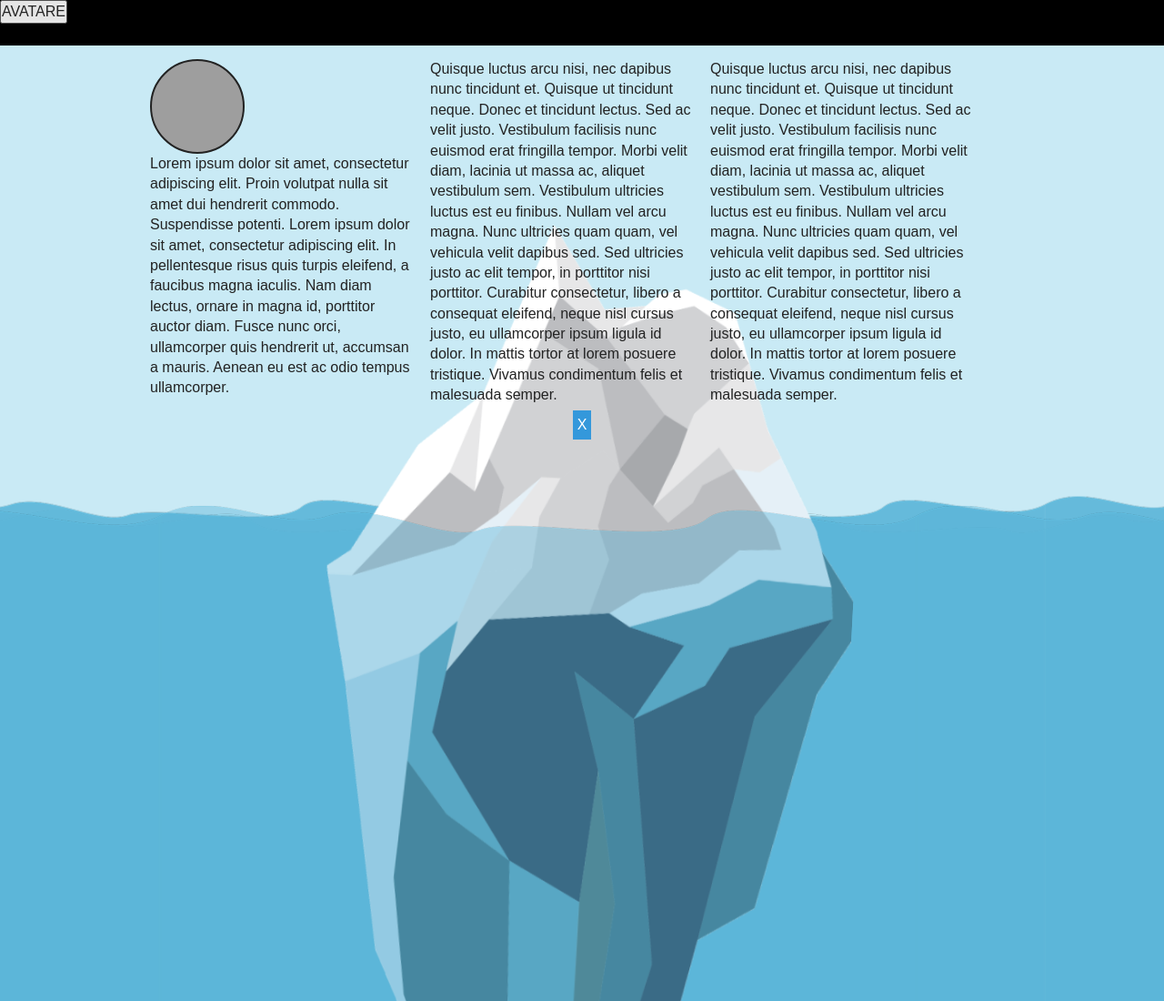
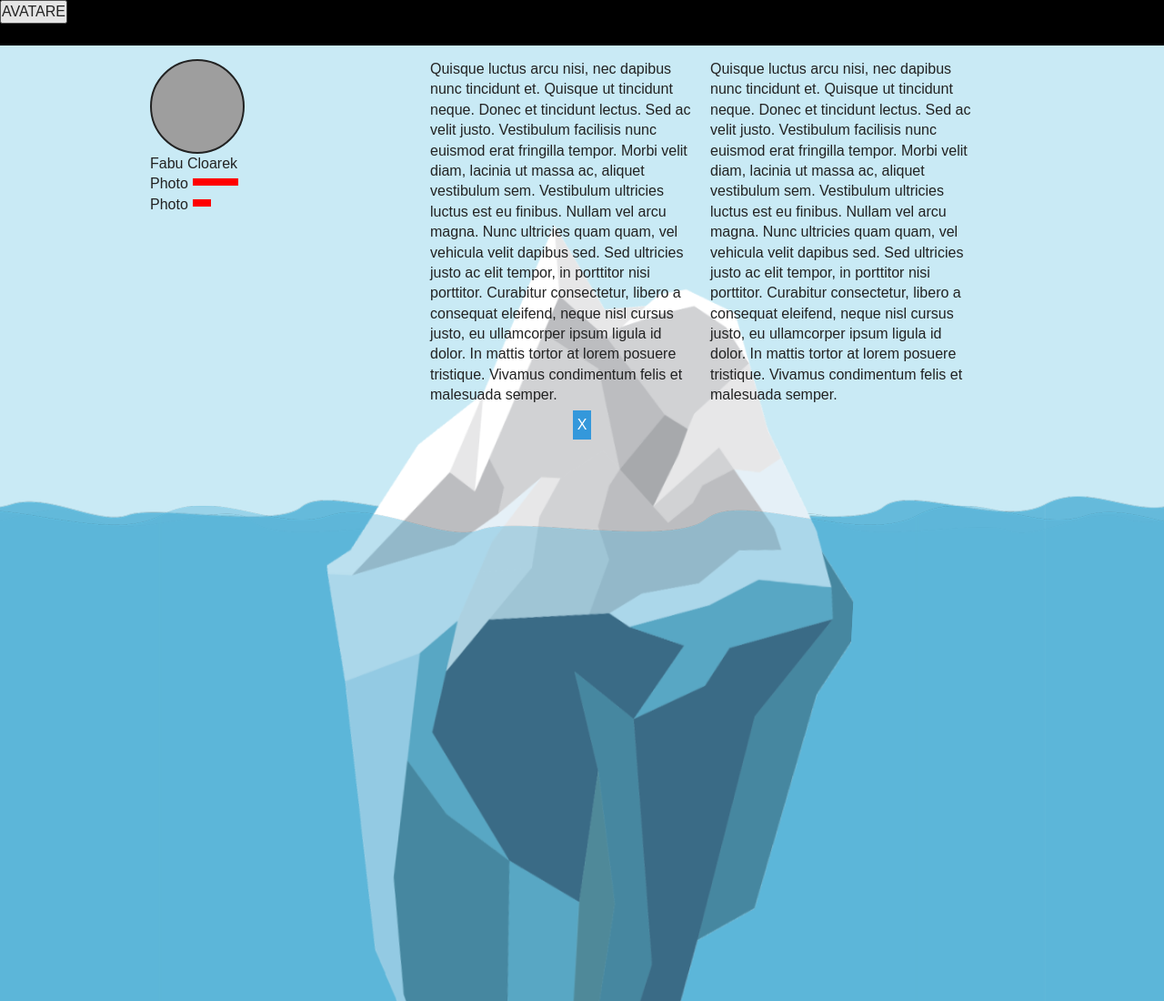
Before and after one commit to MatthieuHarbich-zz/iceberg, a plain HTML site: page contentProfil/index.html in a window 1280 px wide. Shown: the top 1100 px of the page at 91% size. Drawn offline with nearby package versions, Linux system fonts and the light colour scheme; grey boxes are pictures that could not be loaded; files whose address does not match are found by name.

Commit message:
skills design

```diff
--- a/contentProfil/index.html
+++ b/contentProfil/index.html
@@ -30,9 +30,42 @@
         <div id="profilContent">
             <div class="content">
             <div class="col-1">
-                <div class="circular"><img src="http://colouringbook.org/Holidays/Xmas/KITTY/kitty_icon_christmas_xmas_stuffed_animal_coloring_book_colouring-100px.png" alt="" /></div>
+            <div class="circular"><img src="http://colouringbook.org/Holidays/Xmas/KITTY/kitty_icon_christmas_xmas_stuffed_animal_coloring_book_colouring-100px.png" alt="" />
 
-                Lorem ipsum dolor sit amet, consectetur adipiscing elit. Proin volutpat nulla sit amet dui hendrerit commodo. Suspendisse potenti. Lorem ipsum dolor sit amet, consectetur adipiscing elit. In pellentesque risus quis turpis eleifend, a faucibus magna iaculis. Nam diam lectus, ornare in magna id, porttitor auctor diam. Fusce nunc orci, ullamcorper quis hendrerit ut, accumsan a mauris. Aenean eu est ac odio tempus ullamcorper.
+
+            </div>
+
+            <p>Fabu Cloarek</p>
+
+            <!-- addClassJquery width !-->
+
+            <div class="skills">
+
+                    <div class="skillsName">Photo</div>
+                    <div class="skillsSet">
+                    <div class="skills-1"></div>
+                    </div>
+            </div>
+
+               <div class="skills">
+
+                    <div class="skillsName">Photo</div>
+                    <div class="skillsSet">
+                    <div class="skills-2"></div>
+                    </div>
+            </div>
+
+
+            <!--<dl>
+                <dt>Photo</dt><dd></dd>
+                <dt>Design</dt><dd> ***** </dd>
+                <dt>Camera</dt><dd> ***** </dd>
+                <dt>shooping</dt><dd> ***** </dd>
+                <dt>Sport</dt><dd> ***** </dd>
+            </dl>-->
+
+
+
             </div>
             <div class="col-1">
 
--- a/contentProfil/media/fab.css
+++ b/contentProfil/media/fab.css
@@ -82,3 +82,49 @@ nav {
 	opacity: 0;
 	filter: alpha(opacity=0);
 	}
+
+
+
+/**SKILLS**/
+.skills{
+	position: relative;
+	clear: both;
+}
+
+.skillsSet{
+	padding-top: 5px;
+
+}
+.skills-1{
+	float: left;
+	padding-top: 3px;
+	width: 50px;
+	height: 5px;
+	background-color: red;
+	margin-left: 5px;
+}
+
+.skills-2{
+	float: left;
+	padding-top: 3px;
+	width: 20px;
+	height: 5px;
+	background-color: red;
+	margin-left: 5px;
+}
+
+.skillsName{
+	float: left;
+}
+
+dl {
+ width:100%;
+ overflow:hidden;
+}
+dt {
+ float:left;
+ width:30%; /* adjust the width; make sure the total of both is 100% */
+}
+dd {
+ float:left;
+ width:70%; /* adjust the width; make sure the total of both is 100% */
```
